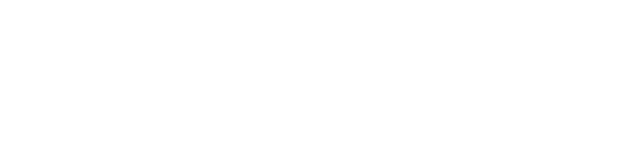
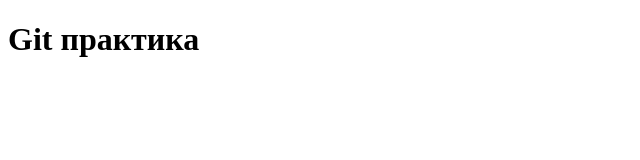
Before and after one commit to sirsasha78/my_first_project, a plain HTML site: page index.html in a window 1280 px wide. Shown: the whole page, without its empty margins (0-640 px from the left). Drawn offline with Linux system fonts and the light colour scheme.

Commit message:
Добавили главный заголовок

```diff
--- a/index.html
+++ b/index.html
@@ -8,6 +8,7 @@
 </head>
 
 <body>
+    <h1>Git практика</h1>
 
 </body>
 
```
